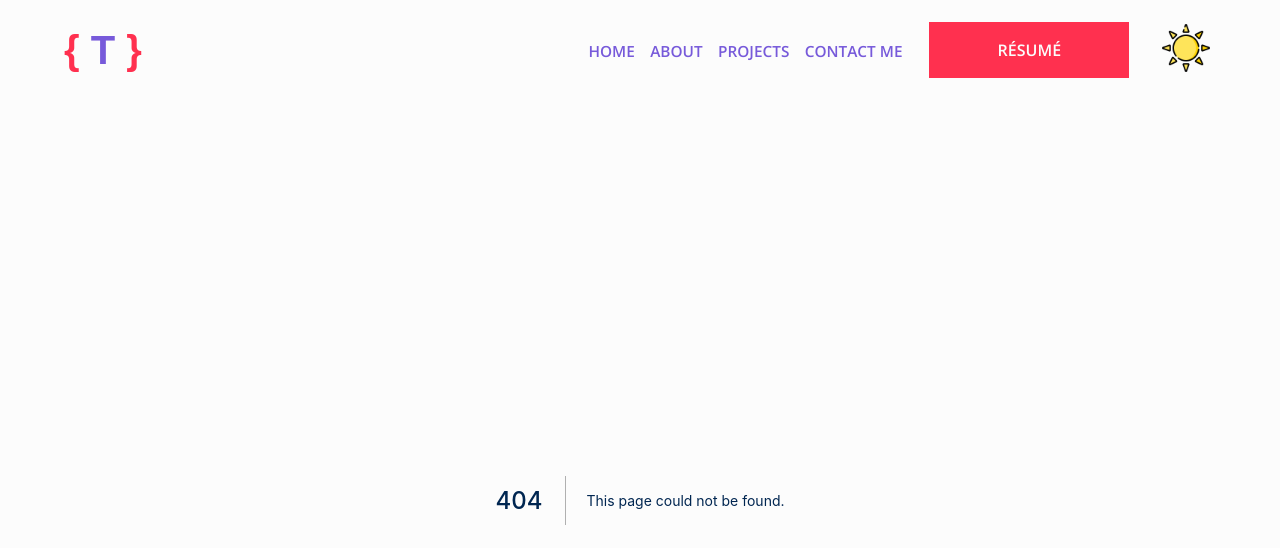
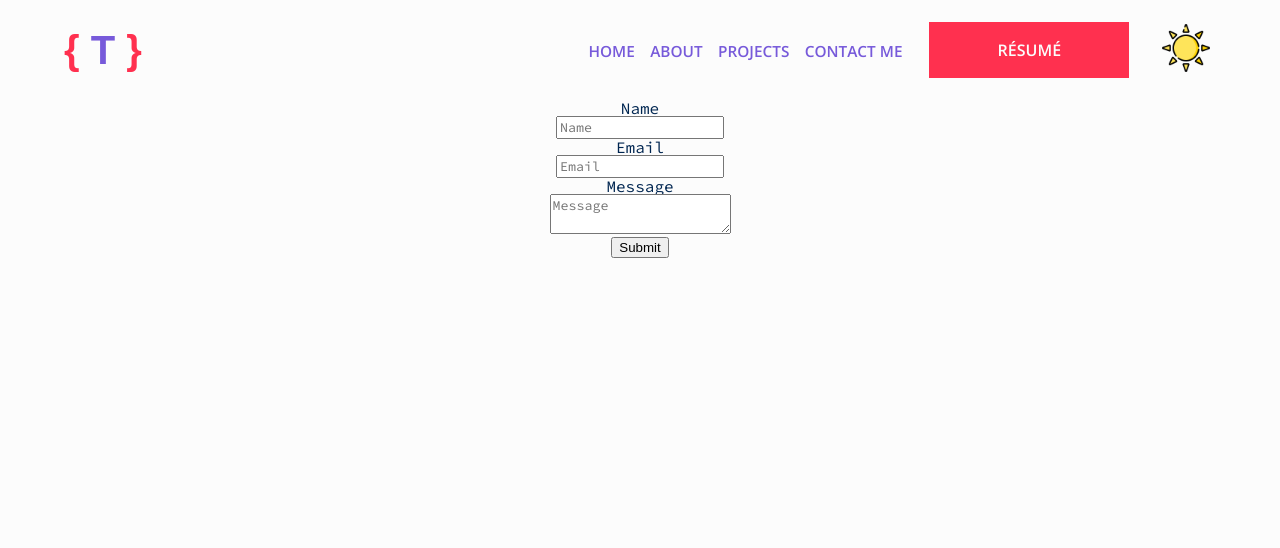
Before and after one commit to tanzeel44/portfolio, a Next.js app: page /contact in a window 1280 px wide. Before the commit this address had no page. Shown: the top 548 px of the page. Built offline with nearby package versions, Linux system fonts and the light colour scheme.

Commit message:
contact form working

```diff
--- a/components/Header/NavMenu.jsx
+++ b/components/Header/NavMenu.jsx
@@ -49,7 +49,7 @@ export default function NavMenu() {
       <li><a href="/">Home</a></li>
       <li><a href="/about">About</a></li>
       <li><a href="/projects">Projects</a></li>
-      <li><a href="/">Contact Me</a></li>
+      <li><a href="/contact">Contact Me</a></li>
     </StyledMenu>
   );
 }
--- a/package.json
+++ b/package.json
@@ -16,6 +16,7 @@
     "framer-motion": "^4.1.17",
     "gray-matter": "^4.0.3",
     "next": "10.2.3",
+    "nodemailer": "^6.6.3",
     "react": "17.0.2",
     "react-dom": "17.0.2",
     "react-icons": "^4.2.0",
--- /dev/null
+++ b/pages/api/contact.js
@@ -0,0 +1,34 @@
+const nodemailer = require('nodemailer');
+
+export default function (req, res) {
+  const transporter = nodemailer.createTransport({
+    host: 'smtp.gmail.com',
+    port: 465,
+    secure: true,
+    auth: {
+      type: 'OAuth2',
+      user: process.env.EMAIL,
+      clientId: process.env.CLIENTID,
+      clientSecret: process.env.CLIENTSECRET,
+      refreshToken: process.env.REFRESHTOKEN,
+      accessToken: process.env.ACCESSTOKEN,
+    },
+  });
+
+  const mailData = {
+    from: process.env.EMAIL,
+    to: process.env.DESTEMAIL,
+    subject: `Site Inquiry From ${req.body.name}`,
+    text: req.body.message,
+    html: `<div>${req.body.message}</div>`,
+  };
+
+  transporter.sendMail(mailData, (err, info) => {
+    if (err) {
+      console.log(err);
+    } else {
+      console.log(info);
+    }
+  });
+  res.status(200);
+}
--- /dev/null
+++ b/pages/contact.jsx
@@ -0,0 +1,71 @@
+/* eslint-disable jsx-a11y/label-has-associated-control */
+import styled from 'styled-components';
+import { useState } from 'react';
+
+const ContactMe = styled.div`
+  height: 100%;
+  width: 100%;
+  font: ${(props) => props.theme.fonts.main}
+  border: 2px solid blueviolet;
+`;
+
+const Form = styled.form`
+  text-align: center;
+
+  label {
+    display: block;
+  }
+
+  label, input, textarea {
+    font-family: ${(props) => props.theme.fonts.main};
+  }
+`;
+
+export default function contact() {
+  const [name, setName] = useState('');
+  const [email, setEmail] = useState('');
+  const [message, setMessage] = useState('');
+
+  const handleChange = (event, callback) => {
+    callback(event.target.value);
+  };
+
+  const handleSubmit = (e) => {
+    e.preventDefault();
+
+    const data = {
+      name,
+      email,
+      message,
+    };
+
+    fetch('/api/contact', {
+      method: 'POST',
+      headers: {
+        Accept: 'application/json, text/plain, */*',
+        'Content-Type': 'application/json',
+      },
+      body: JSON.stringify(data),
+    });
+  };
+
+  return (
+    <ContactMe>
+      <Form onSubmit={handleSubmit}>
+        <div className="form-group">
+          <label htmlFor="name">Name</label>
+          <input value={name} onChange={(e) => handleChange(e, setName)} type="text" name="name" id="name" placeholder="Name" />
+        </div>
+        <div className="form-group">
+          <label htmlFor="email">Email</label>
+          <input value={email} onChange={(e) => handleChange(e, setEmail)} type="email" name="email" id="email" placeholder="Email" />
+        </div>
+        <div className="form-group">
+          <label htmlFor="message">Message</label>
+          <textarea value={message} onChange={(e) => handleChange(e, setMessage)} name="message" id="message" placeholder="Message" />
+        </div>
+        <button type="submit">Submit</button>
+      </Form>
+    </ContactMe>
+  );
+}
```
Also changed, not shown: 2 other files (tests, documents, lock files or other folders).
